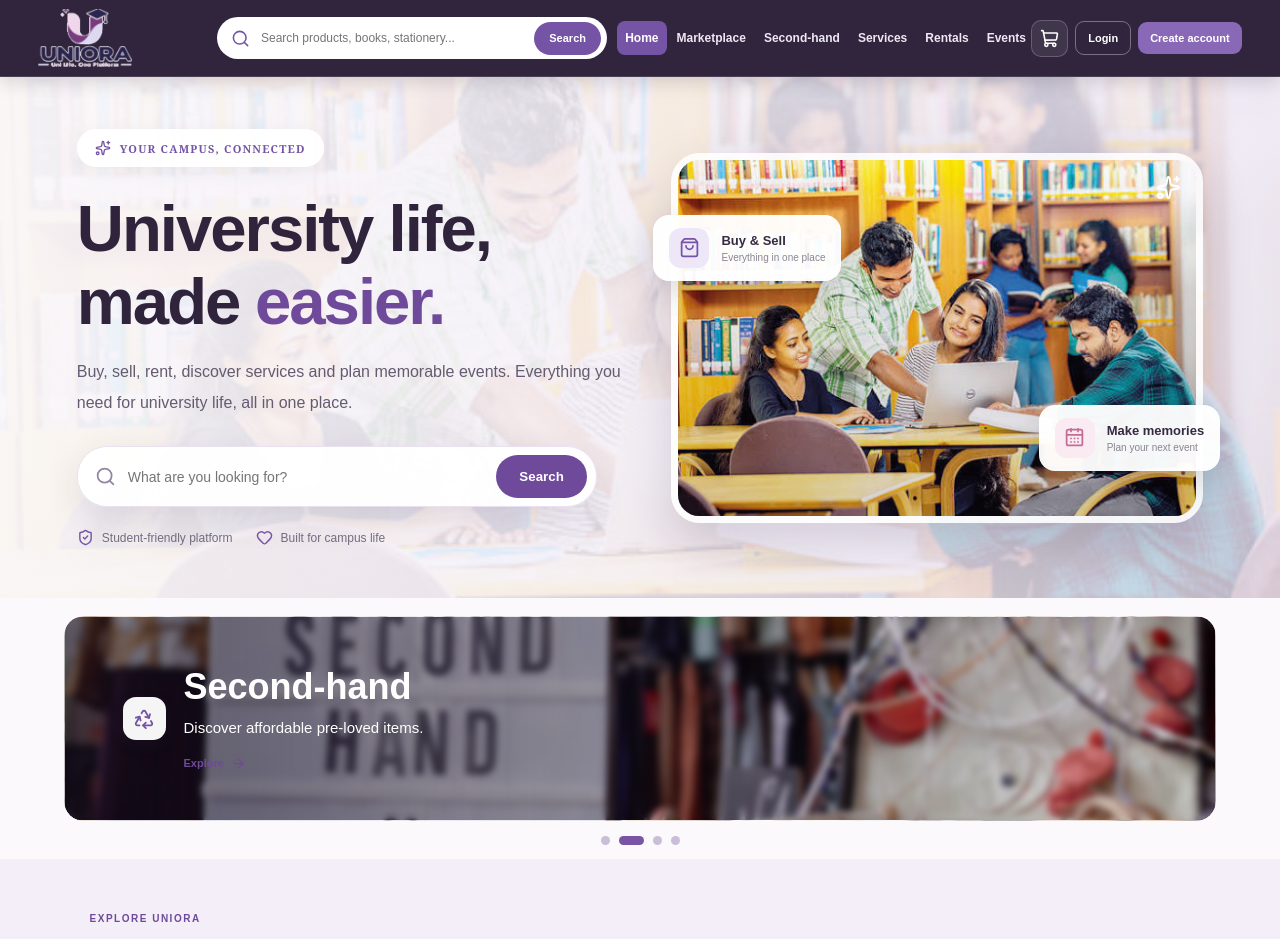
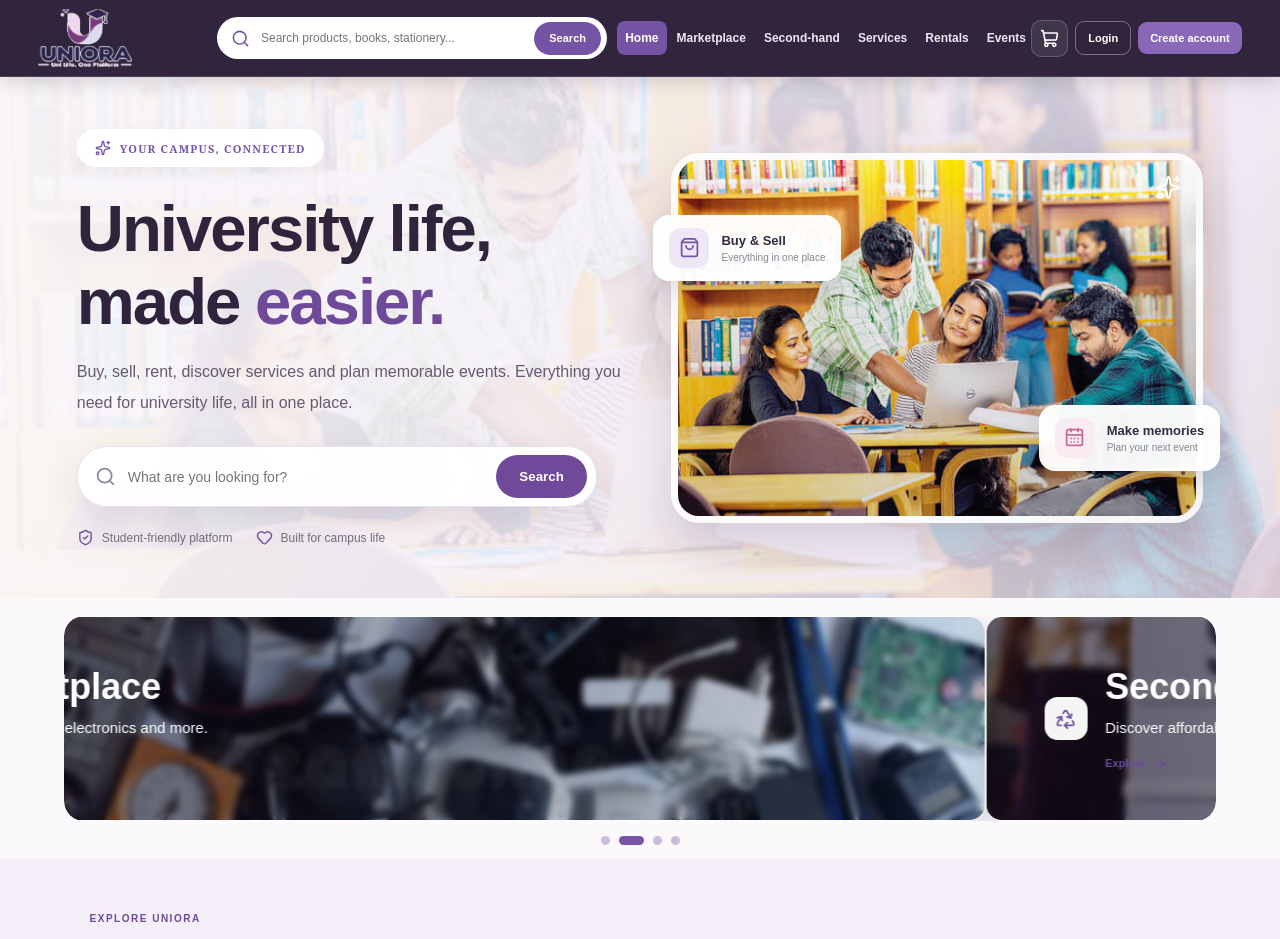
Before and after one commit to NayanatharaBandara/Uniora, a React (Vite) app: page / in a window 1280 px wide. Shown: the top 939 px of the page. Built offline with nearby package versions, Linux system fonts and the light colour scheme; no server answers; the database is empty.

Commit message:
Display four rotating homepage feature cards

```diff
--- a/src/pages/Home.jsx
+++ b/src/pages/Home.jsx
@@ -123,16 +123,21 @@ function Home() {
   const [searchText, setSearchText] = useState("");
   const [activeFeatureIndex, setActiveFeatureIndex] = useState(0);
   const [pauseFeatureCarousel, setPauseFeatureCarousel] = useState(false);
+  const [carouselResetting, setCarouselResetting] = useState(false);
 
   useEffect(() => {
     if (pauseFeatureCarousel) return undefined;
-
     const timer = window.setInterval(() => {
-      setActiveFeatureIndex((current) => (current + 1) % features.length);
+      setActiveFeatureIndex((current) => current + 1);
     }, 3500);
-
     return () => window.clearInterval(timer);
   }, [pauseFeatureCarousel]);
+
+  useEffect(() => {
+    if (!carouselResetting) return undefined;
+    const frame = window.requestAnimationFrame(() => setCarouselResetting(false));
+    return () => window.cancelAnimationFrame(frame);
+  }, [carouselResetting]);
 
   useEffect(() => {
     let active = true;
@@ -277,45 +282,32 @@ function Home() {
           </div>
         </section>
 
-        {/* AUTOMATIC FEATURE CAROUSEL */}
-        <section
-          className="home-feature-carousel"
-          aria-label="Explore UNIORA sections"
+        {/* FOUR-CARD AUTOMATIC FEATURE CAROUSEL */}
+        <section className="home-feature-carousel" aria-label="Explore UNIORA sections"
           onMouseEnter={() => setPauseFeatureCarousel(true)}
-          onMouseLeave={() => setPauseFeatureCarousel(false)}
-        >
+          onMouseLeave={() => setPauseFeatureCarousel(false)}>
           <div className="home-feature-carousel-viewport">
-            <div
-              className="home-feature-carousel-track"
-              style={{ transform: `translateX(-${activeFeatureIndex * 100}%)` }}
-            >
-              {features.map((feature) => {
+            <div className={"home-feature-carousel-track" + (carouselResetting ? " resetting" : "")}
+              style={{ transform: "translateX(-" + (activeFeatureIndex * 20) + "%)" }}
+              onTransitionEnd={() => {
+                if (activeFeatureIndex >= features.length) {
+                  setCarouselResetting(true);
+                  setActiveFeatureIndex(0);
+                }
+              }}>
+              {[...features, features[0]].map((feature, index) => {
                 const Icon = feature.icon;
-
                 return (
-                  <Link
-                    to={feature.link}
-                    className="feature-strip-card"
-                    key={feature.title}
-                    style={{
-                      "--feature-photo": `url("${feature.image}")`,
-                      backgroundImage: `url("${feature.image}")`
-                    }}
-                  >
+                  <Link to={feature.link} className="feature-strip-card" key={feature.title + "-" + index}
+                    style={{ "--feature-photo": `url("${feature.image}")` }}>
                     <div className="feature-card-photo" />
                     <div className="feature-card-overlay" />
-
                     <div className="feature-card-content">
-                      <span className="feature-icon">
-                        <Icon size={22} />
-                      </span>
-
+                      <span className="feature-icon"><Icon size={22} /></span>
                       <div>
                         <h3>{feature.title}</h3>
                         <p>{feature.description}</p>
-                        <span className="feature-action">
-                          Explore <ArrowRight size={15} />
-                        </span>
+                        <span className="feature-action">Explore <ArrowRight size={15} /></span>
                       </div>
                     </div>
                   </Link>
@@ -323,17 +315,13 @@ function Home() {
               })}
             </div>
           </div>
-
           <div className="home-feature-carousel-dots" aria-label="Carousel slide controls">
             {features.map((feature, index) => (
-              <button
-                key={feature.title}
-                type="button"
-                className={index === activeFeatureIndex ? "active" : ""}
-                aria-label={`Show ${feature.title}`}
-                aria-current={index === activeFeatureIndex ? "true" : undefined}
-                onClick={() => setActiveFeatureIndex(index)}
-              />
+              <button key={feature.title} type="button"
+                className={index === (activeFeatureIndex % features.length) ? "active" : ""}
+                aria-label={"Show " + feature.title}
+                aria-current={index === (activeFeatureIndex % features.length) ? "true" : undefined}
+                onClick={() => setActiveFeatureIndex(index)} />
             ))}
           </div>
         </section>
```
